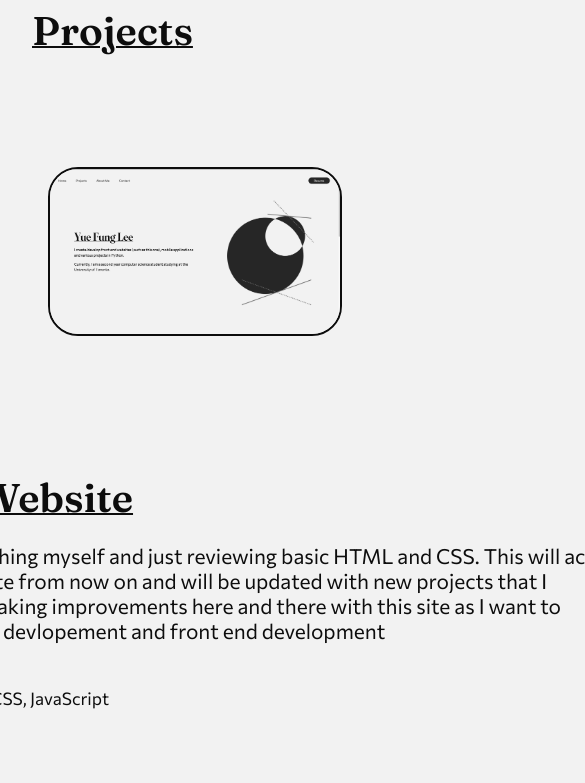
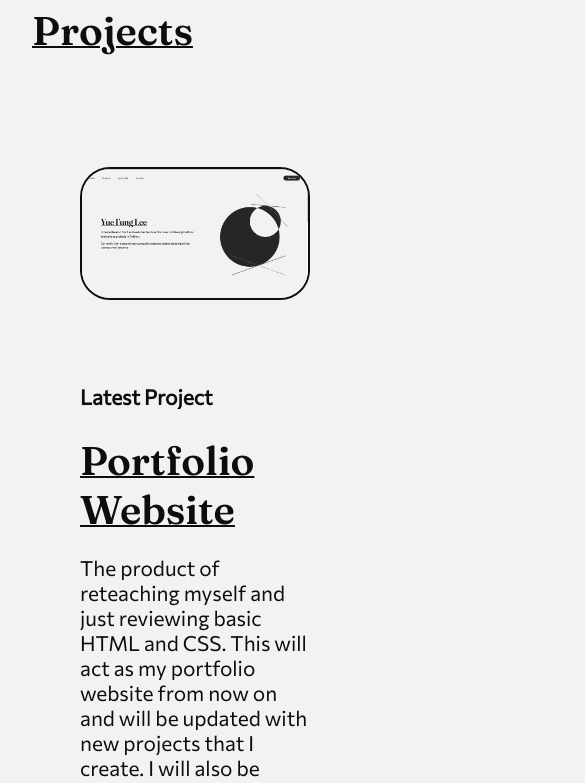
Before and after one commit to Leuxll/Portfolio, a plain HTML site: page index.html in a window 390 px wide. Shown: the part 1240-2023 px from the top of the page, 585 px wide, since content can reach past the window. Drawn offline with Linux system fonts and the light colour scheme.

Commit message:
fixed issue with mobile devices

```diff
--- a/style.css
+++ b/style.css
@@ -150,13 +150,13 @@ nav a:hover {
 }
 
 #projects article div {
-    width: 800px;
+    max-width: 800px;
     display: flex;
     flex-direction: column;
 }
 
 #projects article {
-    padding: 2rem 0 2rem 0;
+    padding: 2rem;
     display: flex;
     flex-direction: row;
     align-items: center;
@@ -200,7 +200,7 @@ nav a:hover {
 }
 
 #about div {
-    width: 500px;
+    max-width: 500px;
     height: auto;
 }
 
```
